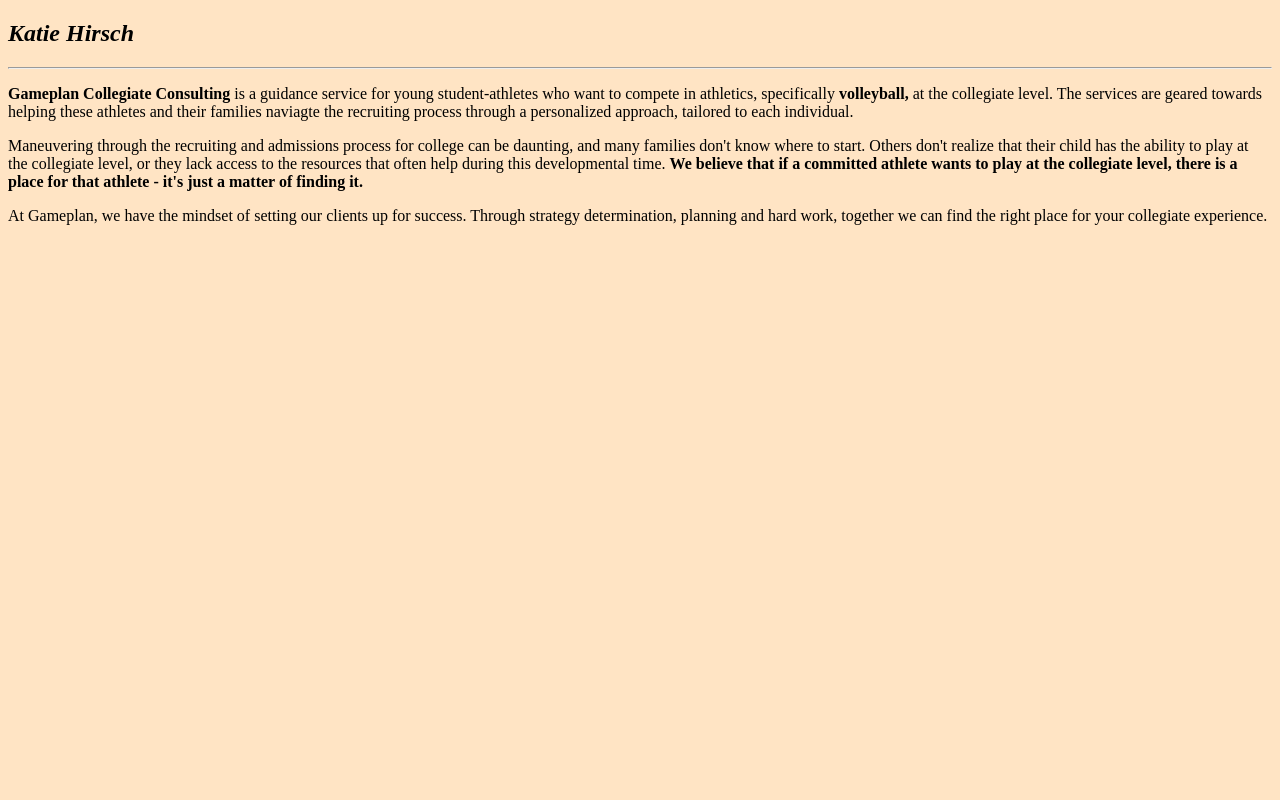
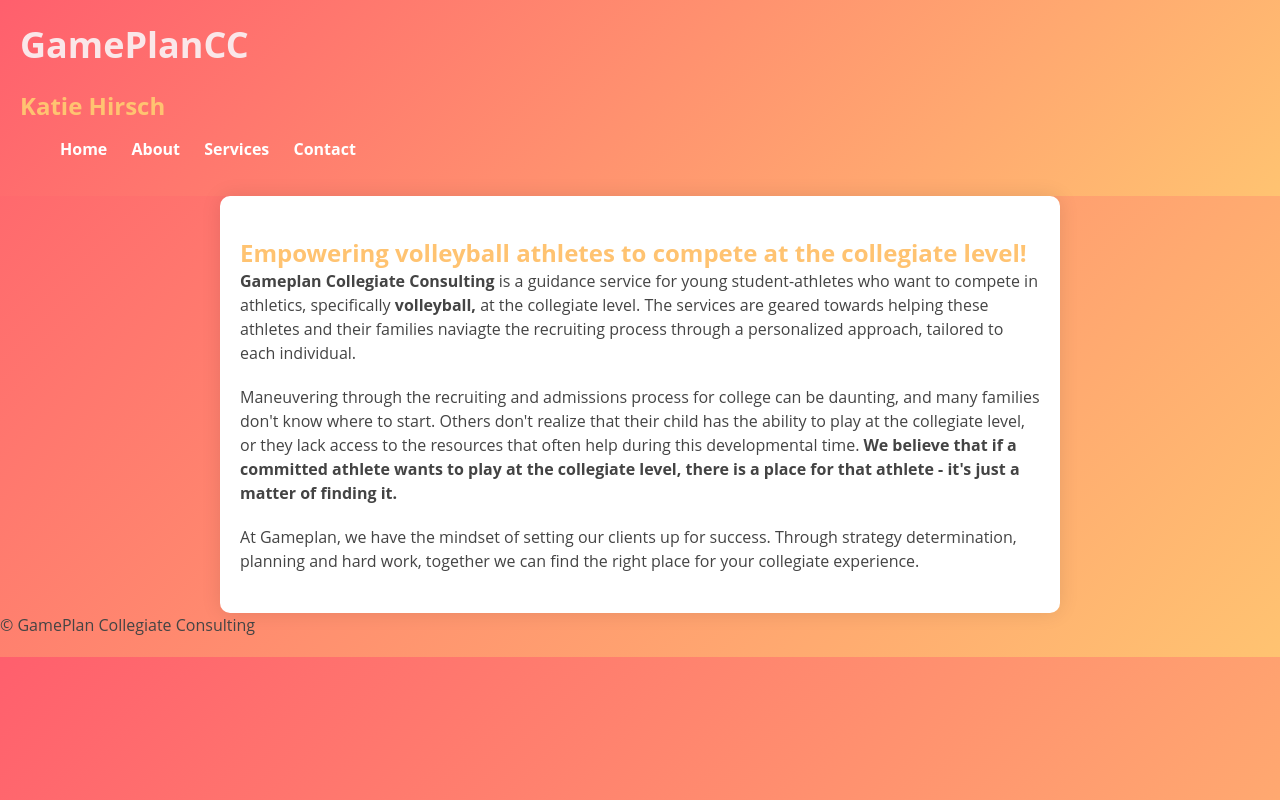
Before and after one commit to karysdove2022/ProjectgameplanCC, a plain HTML site: page index.html in a window 1280 px wide. Drawn offline with Linux system fonts and the light colour scheme.

Commit message:
fall 2023 update

```diff
--- a/index.html
+++ b/index.html
@@ -1,22 +1,28 @@
 <!DOCTYPE html>
-<!--type of document-->
-
-<html style="background-color: bisque;">
+<html>
 <head>
     <meta charset="UTF-8">
-        <meta name="description" content="This website is used to display and promote the business offering of Katie Hirsch and provides a booking function
-        that allows users to pay online.">
-        <title>
-        Gameplan CC
-        </title>
-
+    <title>GamePlanCC</title>
+    <link rel="stylesheet" type="text/css" href="styles.css">
 </head>
 <body>
-        <h2>
-            <i>Katie Hirsch</i>
-        </h2>
-        <hr/>
-        <!--horizontal rule tag-->
+    <header>
+        <h1>GamePlanCC</h1>
+        <h2>Katie Hirsch</h2>
+        <nav>
+            <ul>
+                <li><a href="index.html">Home</a></li>
+                <li><a href="about.html">About</a></li>
+                <li><a href="services.html">Services</a></li>
+                <li><a href="contact.html">Contact</a></li>
+            </ul>
+        </nav>
+    </header>
+
+    <main>
+        <!-- Homepage -->
+        <section id="home">
+            <h2> <b>Empowering volleyball athletes to compete at the collegiate level!</b> </h2>
             <p>
                 <b>Gameplan Collegiate Consulting</b> is a guidance service for young student-athletes who
                 want to compete in athletics, specifically <b>volleyball,</b> at the collegiate level. The
@@ -34,7 +40,15 @@
                 At Gameplan, we have the mindset of setting our clients up for success. Through strategy determination, planning and hard work,
                 together we can find the right place for your collegiate experience.
             </p>
-    </body>
+
+        </section>
 
 
+
+    </main>
+
+    <footer>
+        <p>&copy; GamePlan Collegiate Consulting</p>
+    </footer>
+</body>
 </html>
--- /dev/null
+++ b/styles.css
@@ -0,0 +1,95 @@
+/* Reset some default browser styles */
+body, h1, h2, p {
+    margin: 0;
+    padding: 0;
+}
+
+/* Set a vibrant background gradient and a fun font for the whole page */
+body {
+    background: linear-gradient(135deg, #ff5f6d, #ffc371);
+    font-family: 'Open Sans', sans-serif;
+}
+
+/* Style the header section with a vibrant background, padding, and text color */
+header {
+    background: linear-gradient(135deg, #ff5f6d, #ffc371);
+    padding: 20px;
+    color: #fff;
+}
+
+/* Style the navigation menu items */
+nav ul {
+    list-style: none;
+}
+
+nav li {
+    display: inline;
+    margin-right: 20px;
+}
+
+nav a {
+    text-decoration: none;
+    color: #fff;
+    font-weight: bold;
+}
+
+/* Add a hover effect for navigation links */
+nav a:hover {
+    color: #f2e9e7;
+}
+
+/* Style the main content area with a container, padding, and background color */
+main {
+    max-width: 800px;
+    margin: 0 auto;
+    padding: 20px;
+    background-color: #fff;
+    box-shadow: 0px 0px 20px rgba(0, 0, 0, 0.1);
+    border-radius: 10px;
+}
+
+/* Style headings */
+h1 {
+    font-size: 36px;
+    margin-bottom: 20px;
+    color: #fae7e9;
+}
+
+h2 {
+    font-size: 24px;
+    margin-top: 20px;
+    color: #ffc371;
+}
+
+/* Style paragraphs with line height and margin */
+p {
+    font-size: 16px;
+    line-height: 1.5;
+    margin-bottom: 20px;
+    color: #444;
+}
+
+/* Style buttons with a vibrant background color and hover effect */
+button {
+    background: linear-gradient(135deg, #ffc371, #ff5f6d);
+    color: #fff;
+    padding: 10px 20px;
+    border: none;
+    border-radius: 4px;
+    cursor: pointer;
+    transition: background 0.3s;
+}
+
+button:hover {
+    background: linear-gradient(135deg, #ff5f6d, #ffc371);
+}
+
+/* Style links within the content */
+a {
+    color: #ff8d7a;
+    text-decoration: none;
+}
+
+a:hover {
+    text-decoration: underline;
+}
```
Also changed, not shown: about.html (added, +37 -0 lines), contact.html (added, +22 -0 lines), services.html (added, +36 -0 lines), styles.txt (added), 1 other file. Lines whose indentation alone changed are shown as unchanged.
